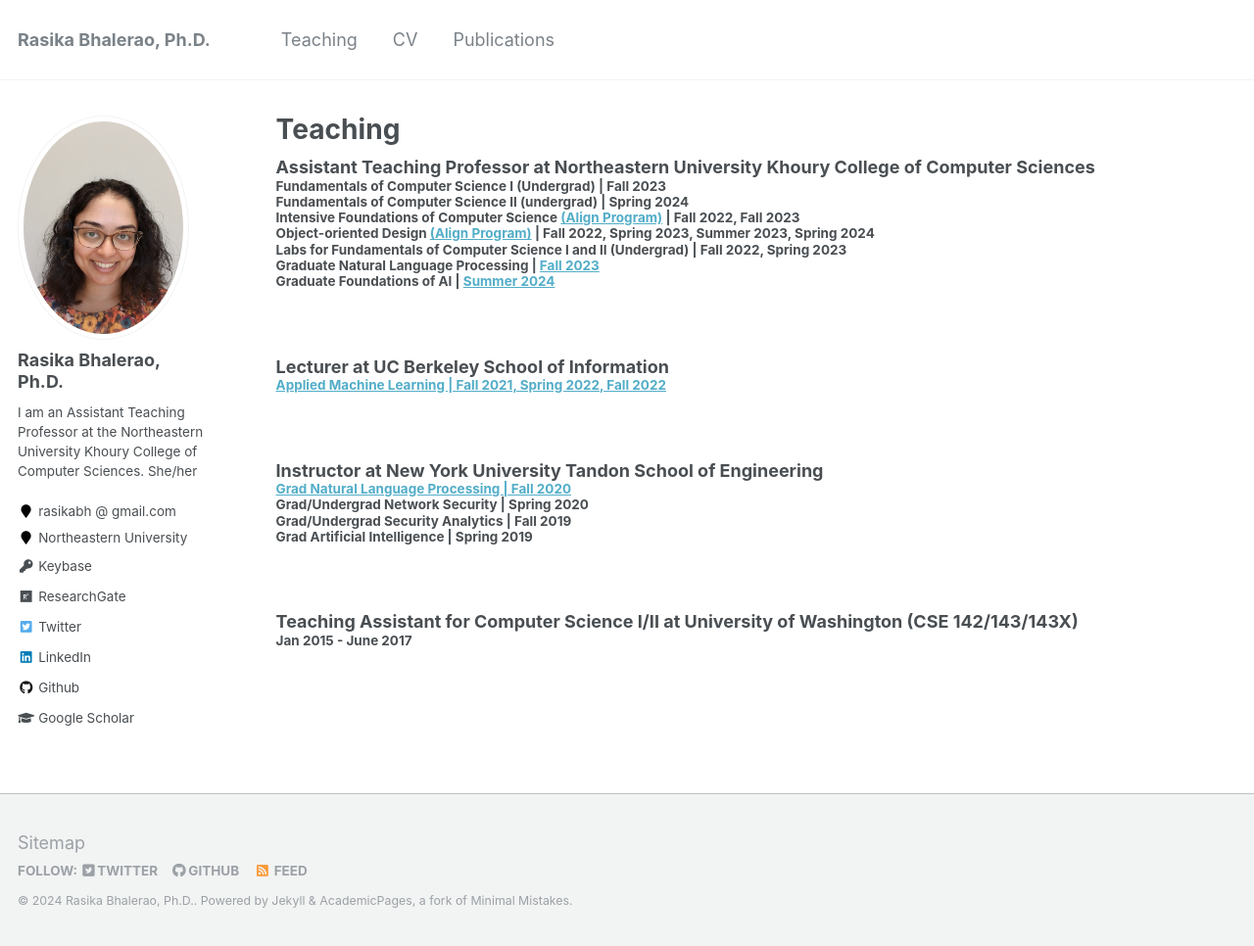
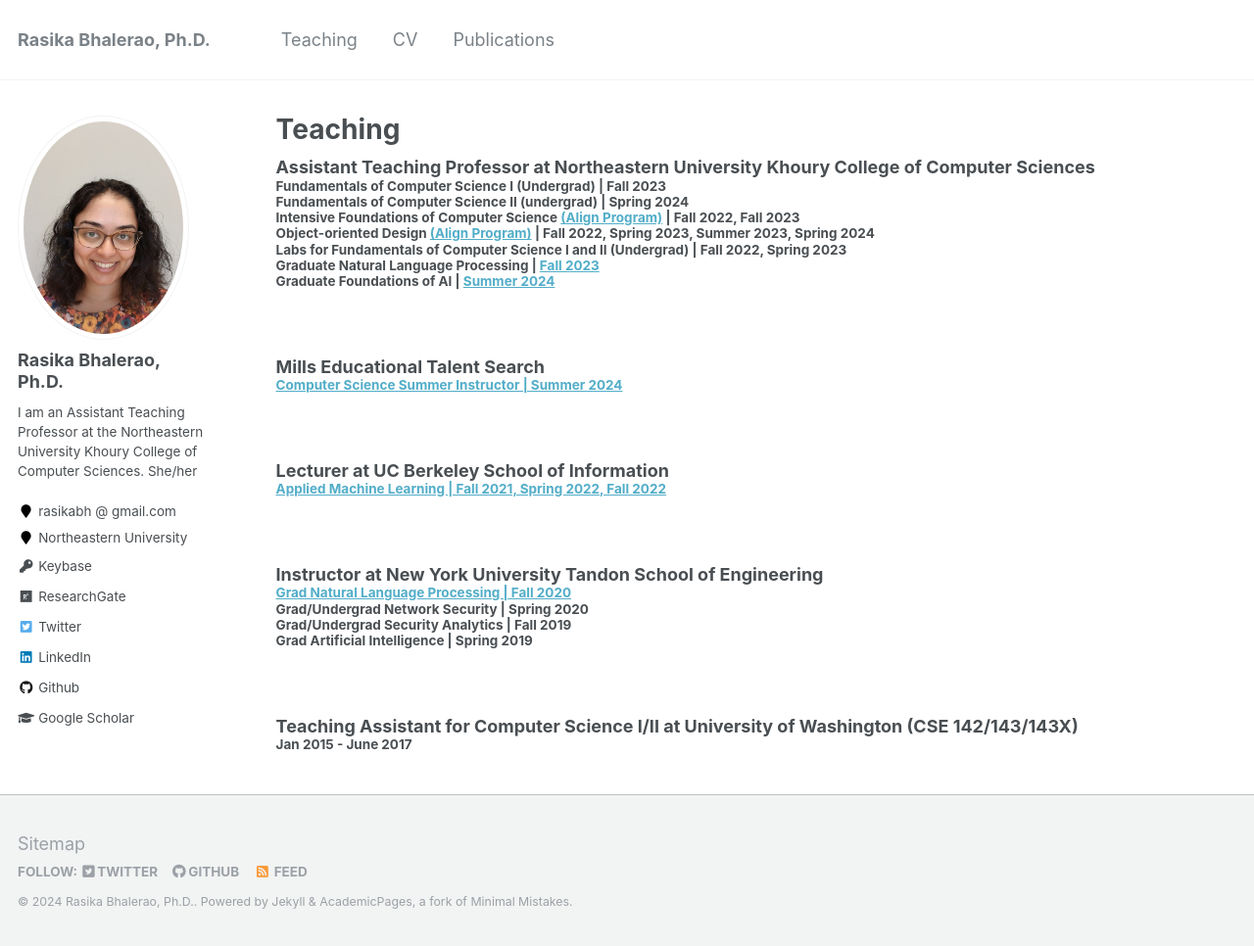
Before and after one commit to rasikabh/rasikabh.github.io, a Jekyll site: the page built from _pages/teaching.md, in a window 1280 px wide and 966 px high. Shown: the whole window at 98% size. Built offline with Jekyll 4.4.1, drawn with Linux system fonts in a browser that asks for light colours.

Commit message:
update CV

```diff
--- a/_pages/teaching.md
+++ b/_pages/teaching.md
@@ -23,6 +23,10 @@
 #### Graduate Foundations of AI | [Summer 2024](https://rasikabh.github.io/ai2024su/)
 <br/>
 
+### Mills Educational Talent Search
+#### [Computer Science Summer Instructor | Summer 2024](https://mets.sites.northeastern.edu/)
+<br/>
+
 ### Lecturer at UC Berkeley School of Information
 #### [Applied Machine Learning | Fall 2021, Spring 2022, Fall 2022](https://github.com/MIDS-W207/rasikabh/tree/main/live_sessions)
 <br/>
```
Also changed, not shown: _pages/publications.md (+1 -1 lines).
